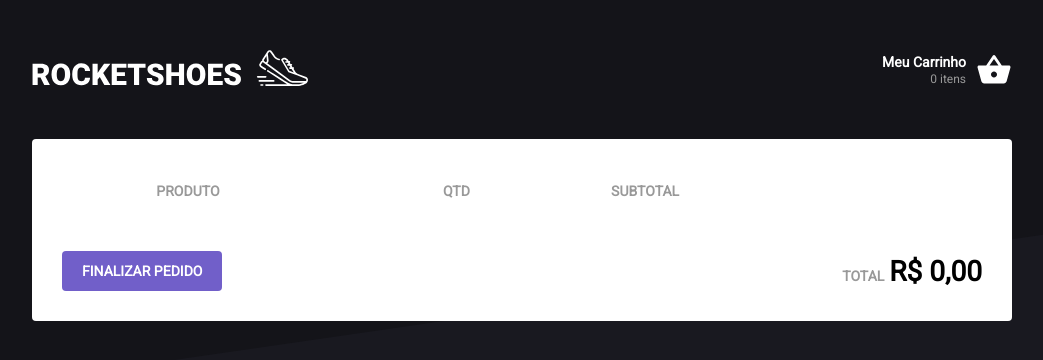
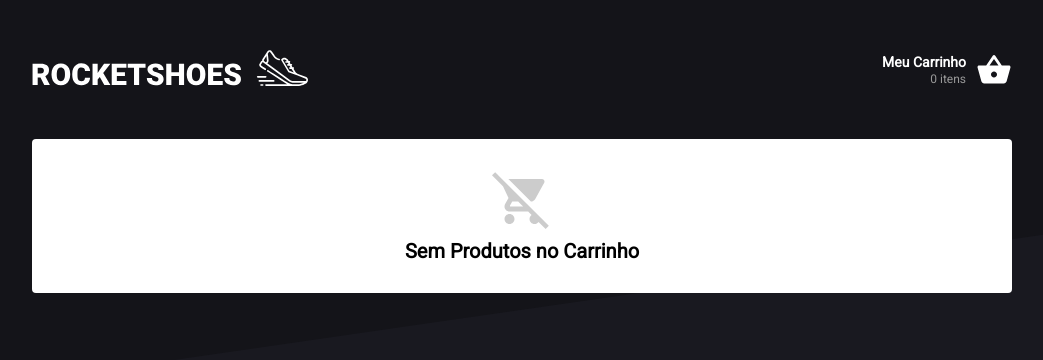
Before and after one commit to Walafi02/rocketshoes, a React (Create React App) app: page /cart in a window 1280 px wide. Shown: the top 360 px of the page, without its empty margins (118-1161 px from the left). Built offline with nearby package versions, Linux system fonts and the light colour scheme.

Commit message:
implementing empty cart

```diff
--- a/src/pages/Cart/index.js
+++ b/src/pages/Cart/index.js
@@ -4,10 +4,11 @@ import {
   MdRemoveCircleOutline,
   MdAddCircleOutline,
   MdDelete,
+  MdRemoveShoppingCart,
 } from 'react-icons/md';
 import { bindActionCreators } from 'redux';
 import { connect } from 'react-redux';
-import { Container, ProductTable, Total } from './styles';
+import { Container, ProductTable, Total, ProductsMessage } from './styles';
 
 import { formatPrice } from '../../util/format';
 
@@ -24,6 +25,13 @@ function Cart({ cart, removeFromCard, updateAmountRequest, total }) {
 
   return (
     <Container>
+      {cart.length === 0 ? (
+        <ProductsMessage>
+          <MdRemoveShoppingCart />
+          <strong>Sem Produtos no Carrinho</strong>
+        </ProductsMessage>
+      ) : (
+        <>
           <ProductTable>
             <thead>
               <tr>
@@ -82,6 +90,8 @@ function Cart({ cart, removeFromCard, updateAmountRequest, total }) {
               <strong>{total}</strong>
             </Total>
           </footer>
+        </>
+      )}
     </Container>
   );
 }
--- a/src/pages/Cart/styles.js
+++ b/src/pages/Cart/styles.js
@@ -93,3 +93,19 @@ export const Total = styled.div`
     margin-left: 5px;
   }
 `;
+
+export const ProductsMessage = styled.div`
+  display: flex;
+  flex-direction: column;
+  align-items: center;
+
+  svg {
+    font-size: 60px;
+    color: #ccc;
+    margin-bottom: 10px;
+  }
+
+  strong {
+    font-size: 20px;
+  }
+`;
--- a/src/store/modules/cart/saga.js
+++ b/src/store/modules/cart/saga.js
@@ -34,8 +34,8 @@ function* addToCart({ id }) {
     };
 
     yield put(addToCartSuccess(data));
-    history.push('/cart');
   }
+  history.push('/cart');
 }
 // takeLatest -> quando o usuario fazer 2 request ando da primeira termina ele descarta a primeira
 
```
Lines whose indentation alone changed are shown as unchanged.
